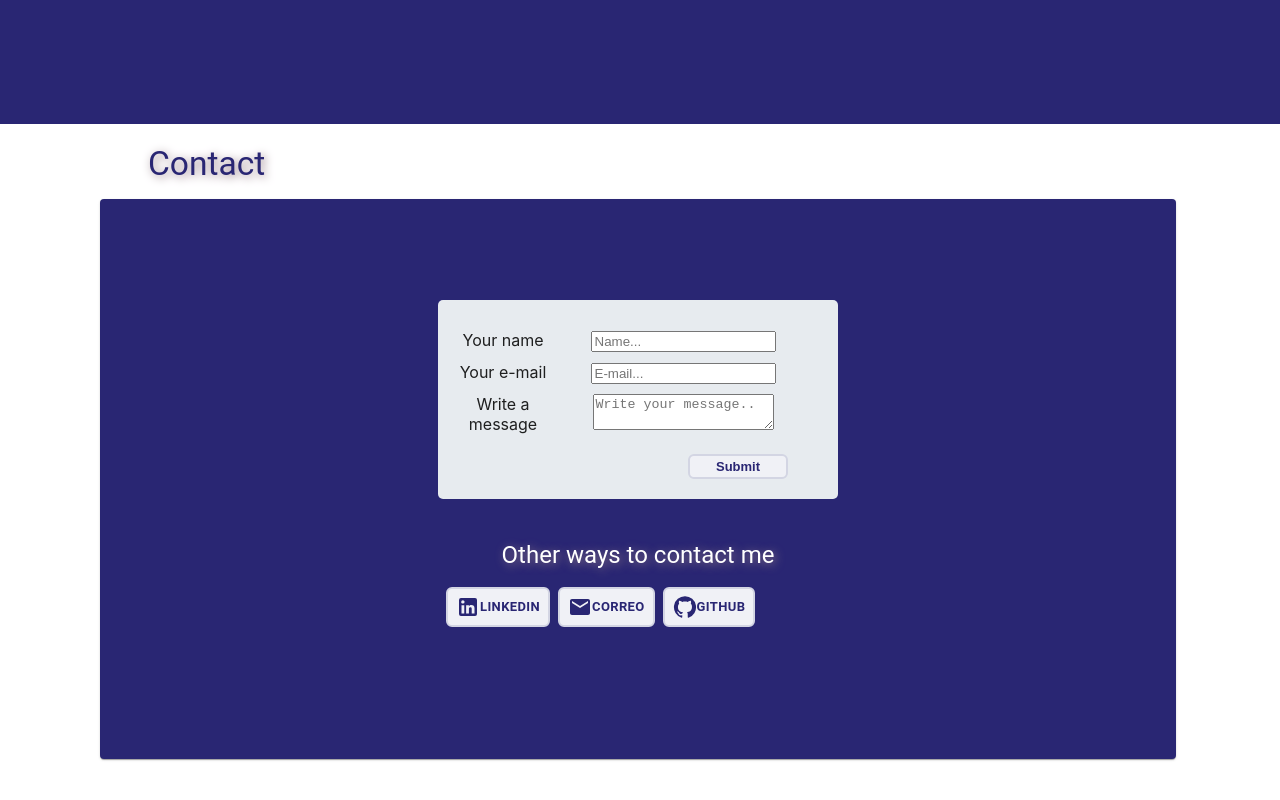
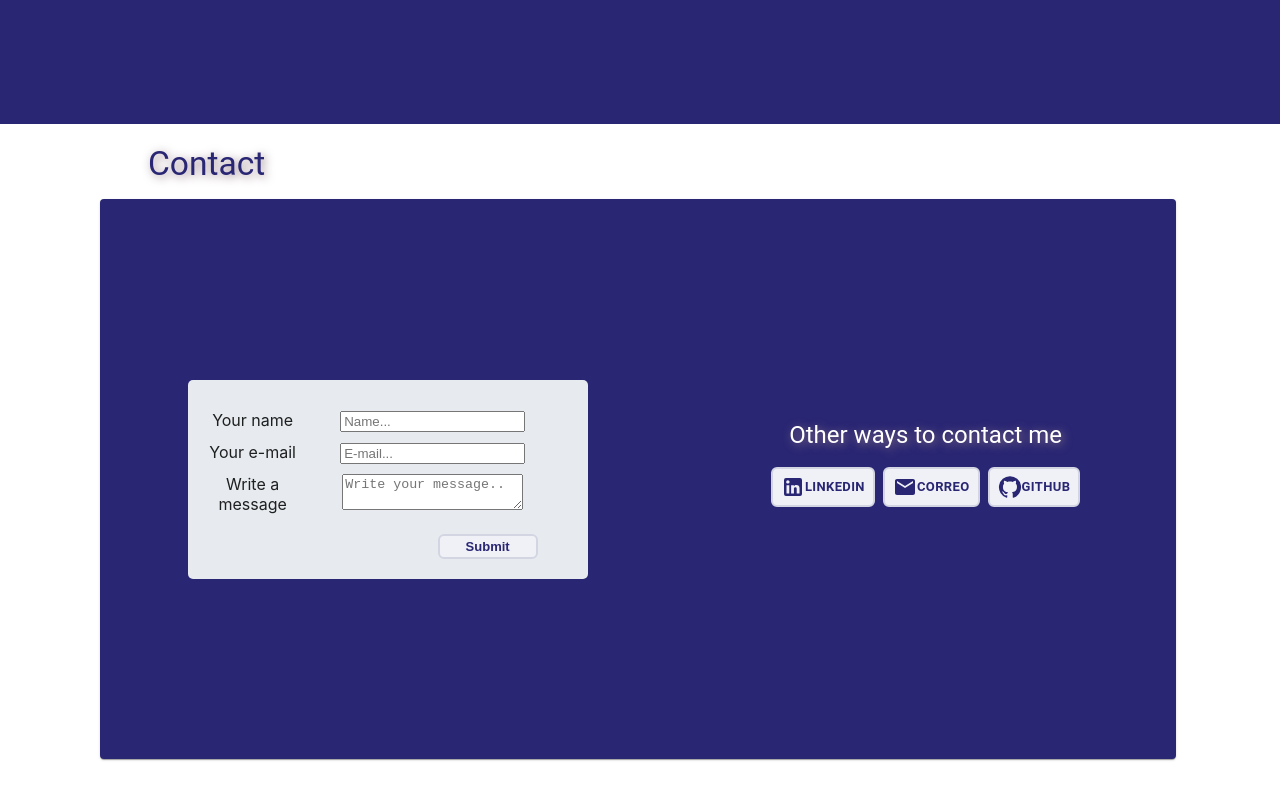
Before and after one commit to MarleenMs/Portfolio, a React (Create React App) app in the folder my-app/: page / in a window 1280 px wide. Shown: the part 2676-3476 px from the top of the page. Built offline with nearby package versions, Linux system fonts and the light colour scheme.

Commit message:
card content separando el formulario y otros

```diff
--- a/my-app/src/Components/Contact.js
+++ b/my-app/src/Components/Contact.js
@@ -54,9 +54,10 @@ function Contact({title, dark, id}){
                     </div>
                     </form>
                     </div>
-
+                  </CardContent>
                     <br/><br/>
 
+                  <CardContent className={classes.CardContent}>
                     <WhiteTextTypography variant="h5" gutterBottom align="center">
                       Other ways to contact me
                     </WhiteTextTypography>
```
